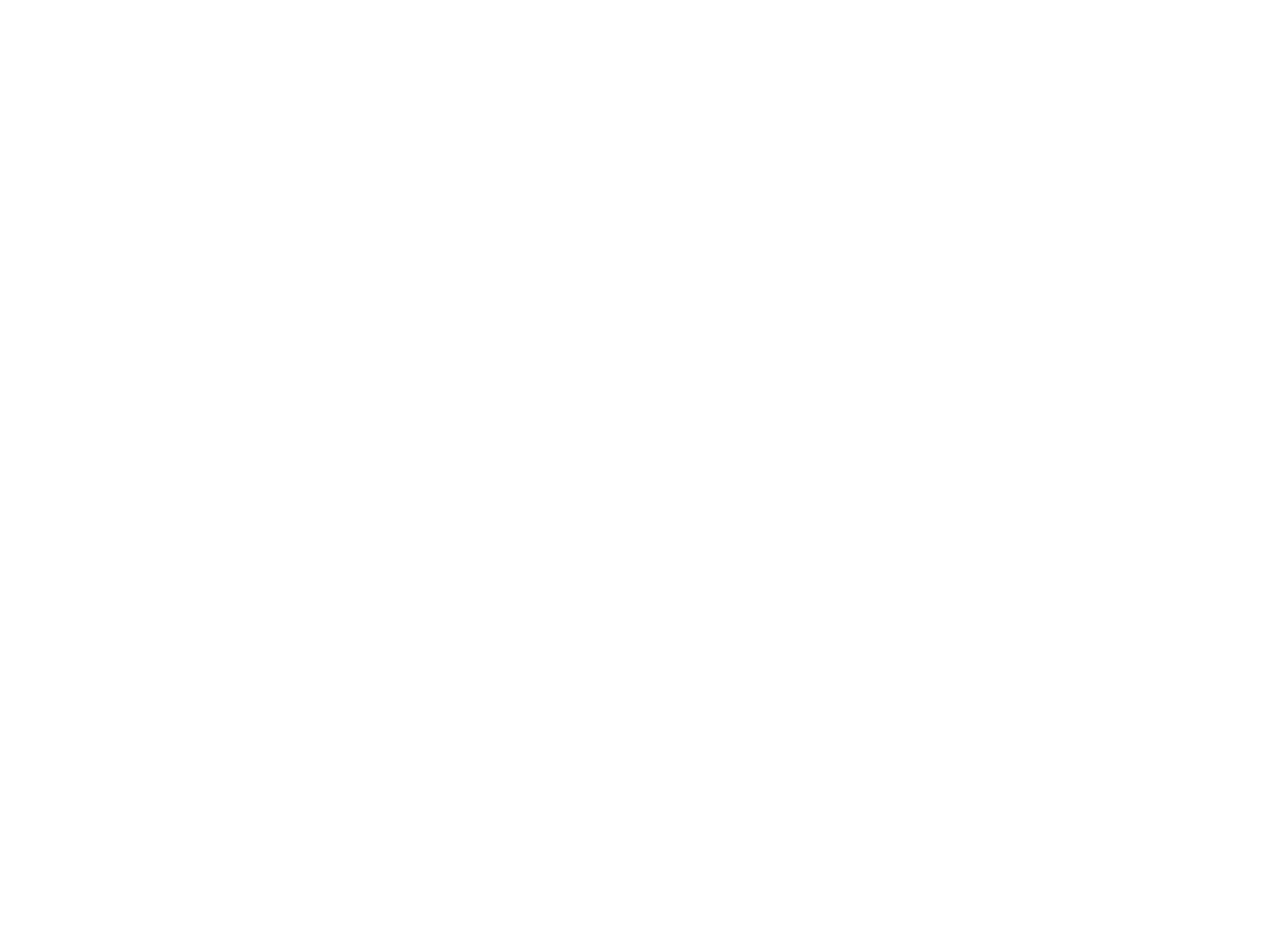
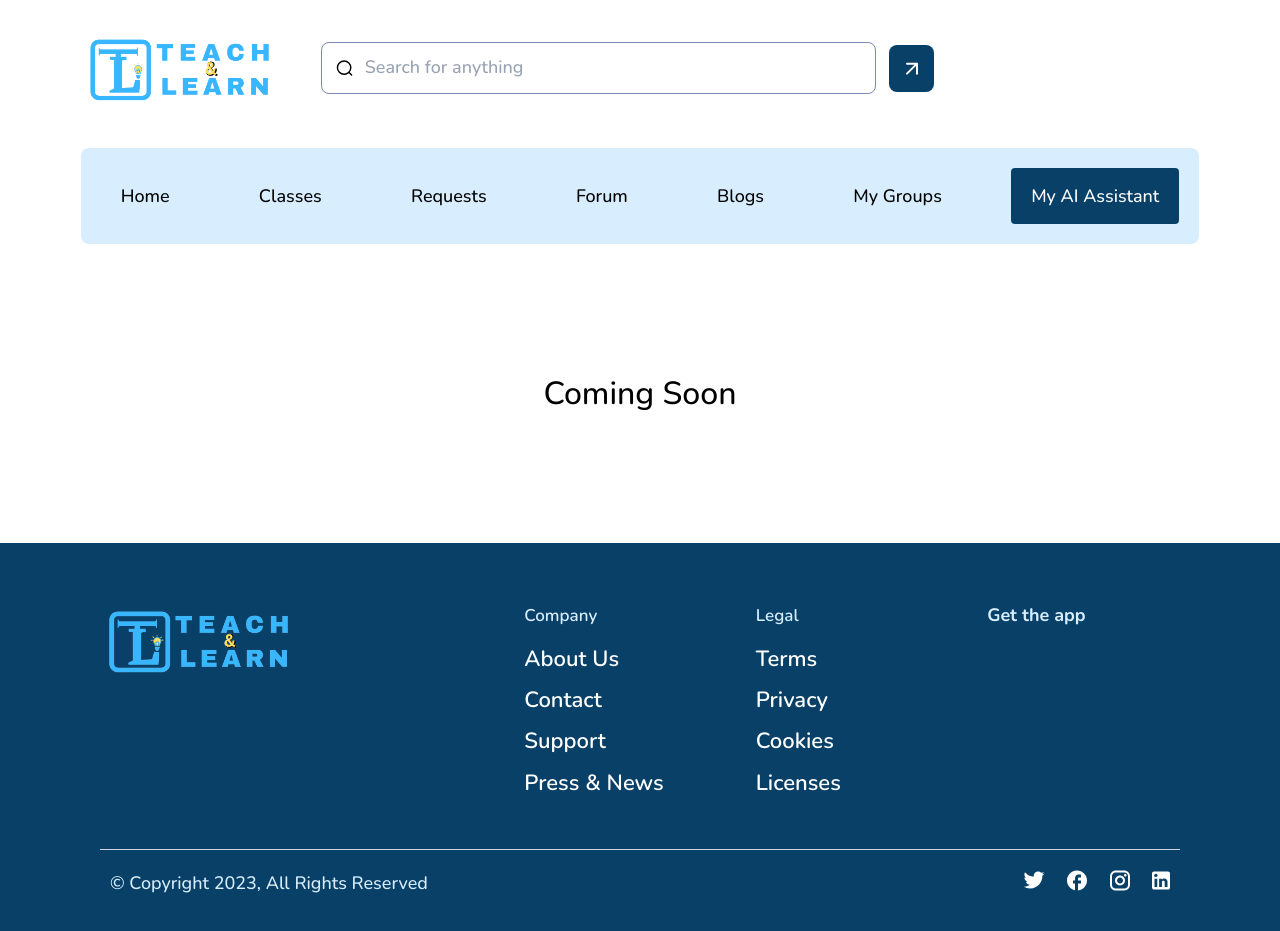
Before and after one commit to Garvit1809/teachnlearn, a React (Vite) app in the folder client/: page /myai in a window 1280 px wide. Before the commit this address had no page. Before the commit the page ends 800 px from the top, so only its background shows below. Built offline with nearby package versions, Linux system fonts and the light colour scheme.

Commit message:
adding coming soon comp

```diff
--- a/client/src/App.tsx
+++ b/client/src/App.tsx
@@ -19,6 +19,9 @@
 import ClassroomOverview from "./pages/classroom/classroomOverview";
 import CreateForum from "./components/forum-components/createForum";
 import { userProps } from "./components/profile-comp/my-profile/myProfile";
+import Blogs from "./pages/blogs/blogs";
+import Groups from "./pages/groups/groups";
+import MyAI from "./pages/ai/myAI";
 
 function App() {
   const { fetchLocalUserData } = UserCookie();
@@ -58,6 +61,9 @@
         />
         <Route path="/create-learn-request" element={<CreateLearnCard />} />
         <Route path="/create-teach-request" element={<CreateTeachCard />} />
+        <Route path="/blogs" element={<Blogs />} />
+        <Route path="/groups" element={<Groups />} />
+        <Route path="/myai" element={<MyAI />} />
         <Route path="/me" element={<Profile />} />
       </Routes>
     </div>
--- /dev/null
+++ b/client/src/components/general-components/comingSoon.tsx
@@ -0,0 +1,29 @@
+import React from "react";
+import styled from "styled-components";
+
+const CommingSoonContainer = styled.div`
+  /* border: 1px solid red; */
+  margin: 4rem 6.3vw 0;
+  /* padding: 10rem auto; */
+  display: flex;
+  flex-direction: column;
+  align-items: center;
+  justify-content: center;
+
+  h3 {
+    /* border: 1px solid red; */
+    font-size: 2rem;
+    font-weight: 500;
+    padding: 4rem 0;
+  }
+`;
+
+const ComingSoon = () => {
+  return (
+    <CommingSoonContainer>
+      <h3>Coming Soon</h3>
+    </CommingSoonContainer>
+  );
+};
+
+export default ComingSoon;
--- a/client/src/components/general-components/navbarLinks.tsx
+++ b/client/src/components/general-components/navbarLinks.tsx
@@ -57,7 +57,7 @@
   },
   {
     title: "My Groups",
-    link: "/grps",
+    link: "/groups",
   },
   {
     title: "My AI Assistant",
--- /dev/null
+++ b/client/src/pages/ai/myAI.tsx
@@ -0,0 +1,16 @@
+import React from "react";
+import Navbar from "../../components/general-components/navbar";
+import ComingSoon from "../../components/general-components/comingSoon";
+import Footer from "../../components/general-components/footer/footer";
+
+const MyAI = () => {
+  return (
+    <>
+      <Navbar />
+      <ComingSoon />
+      <Footer />
+    </>
+  );
+};
+
+export default MyAI;
--- /dev/null
+++ b/client/src/pages/blogs/blogs.tsx
@@ -0,0 +1,15 @@
+import Navbar from "../../components/general-components/navbar";
+import Footer from "../../components/general-components/footer/footer";
+import ComingSoon from "../../components/general-components/comingSoon";
+
+const Blogs = () => {
+  return (
+    <>
+      <Navbar />
+      <ComingSoon />
+      <Footer />
+    </>
+  );
+};
+
+export default Blogs;
--- /dev/null
+++ b/client/src/pages/groups/groups.tsx
@@ -0,0 +1,16 @@
+import React from 'react'
+import Navbar from '../../components/general-components/navbar'
+import ComingSoon from '../../components/general-components/comingSoon'
+import Footer from '../../components/general-components/footer/footer'
+
+const Groups = () => {
+  return (
+    <>
+      <Navbar />
+      <ComingSoon />
+      <Footer />
+    </>
+  )
+}
+
+export default Groups
```
